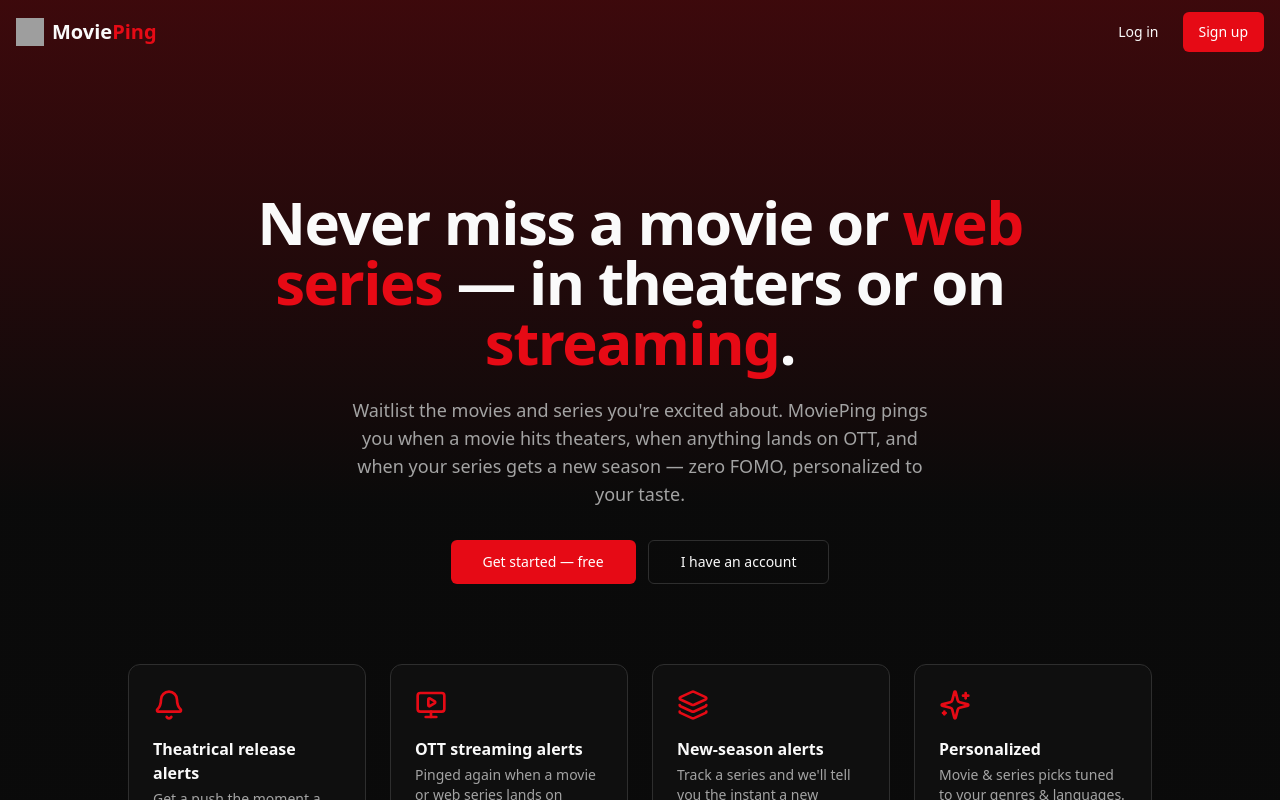
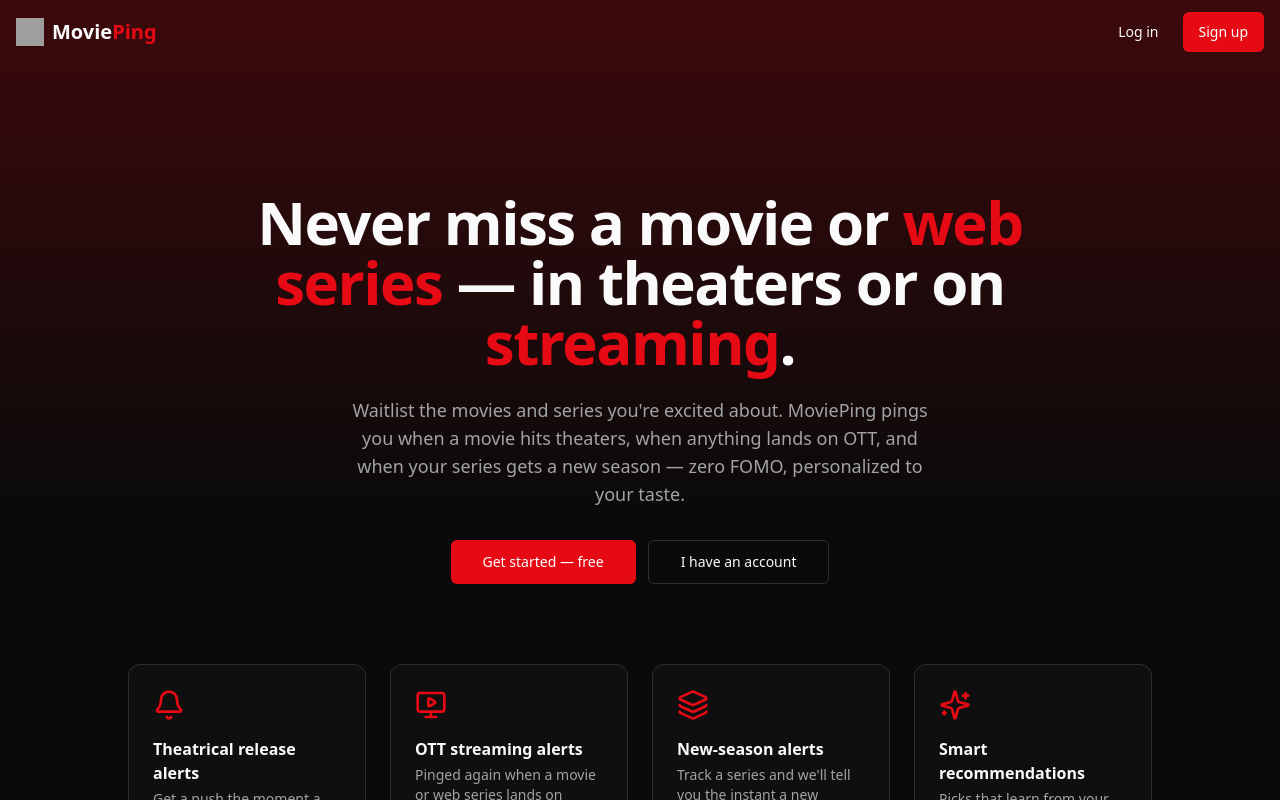
Before and after one commit to thepratikguptaa/movieping, a Next.js app: page / in a window 1280 px wide. Shown: the top 800 px of the page. Built offline with nearby package versions, Linux system fonts and the light colour scheme; no server answers; grey boxes are pictures that could not be loaded.

Commit message:
updated readme and landing page

```diff
--- a/src/app/page.tsx
+++ b/src/app/page.tsx
@@ -13,7 +13,7 @@
   { icon: Bell, title: "Theatrical release alerts", desc: "Get a push the moment a waitlisted movie hits theaters." },
   { icon: MonitorPlay, title: "OTT streaming alerts", desc: "Pinged again when a movie or web series lands on Netflix, Prime & more." },
   { icon: Layers, title: "New-season alerts", desc: "Track a series and we'll tell you the instant a new season starts streaming." },
-  { icon: Sparkles, title: "Personalized", desc: "Movie & series picks tuned to your genres & languages." },
+  { icon: Sparkles, title: "Smart recommendations", desc: "Picks that learn from your watchlist — and tell you why, like “Because you like time travel & space”." },
 ];
 
 export default function Landing() {
```
Also changed, not shown: 1 other file (tests, documents, lock files or other folders).
